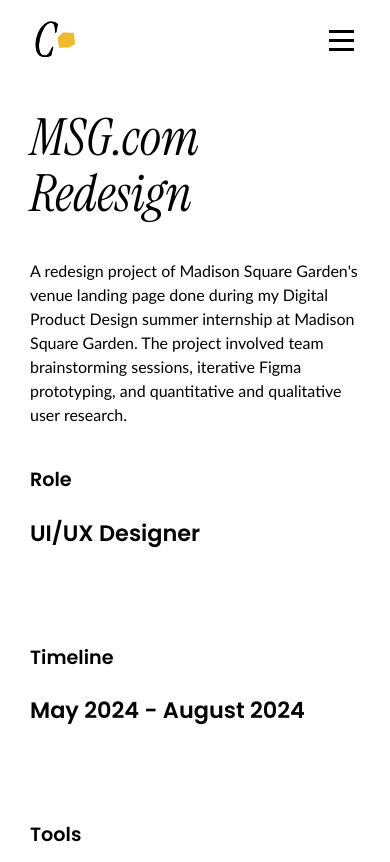
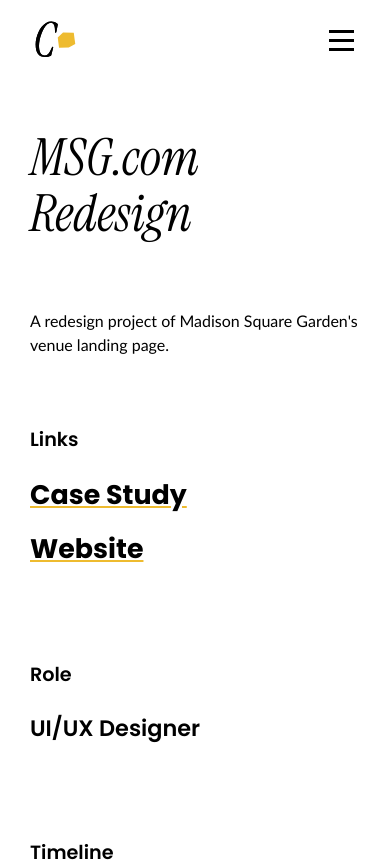
Before and after one commit to chrissye0/personal-website, a React (Vite) app: page /msg-redesign in a window 390 px wide. Shown: the top 862 px of the page. Built offline with nearby package versions, Linux system fonts and the light colour scheme.

Commit message:
more slight project page css fixes

```diff
--- a/src/pages/Projects/MsgRedesign.jsx
+++ b/src/pages/Projects/MsgRedesign.jsx
@@ -20,9 +20,15 @@
       <section className="project-page">
         <Sidebar nav={["Problem", "Goals", "Process", "Competitive Analysis", "Design Iterations", "A/B Testing", "Results"]} />
         <section className="project-content">
+          <header class="project-header">
             <h1>MSG.com Redesign</h1>
-          <p>A redesign project of Madison Square Garden's venue landing page done during my Digital Product Design summer internship at Madison Square Garden. The project involved team brainstorming sessions, iterative Figma prototyping, and quantitative and qualitative user research.</p>
+            <p>A redesign project of Madison Square Garden's venue landing page.</p>
             <header className="project-mini-headers">
+              <section className="links">
+                <h4>Links</h4>
+                <h3><a href="https://github.com/chrissye0/floss-boss" target="_blank" rel="noopener noreferrer">Case Study</a></h3>
+                <h3><a href="https://flossboss.framer.website/" target="_blank" rel="noopener noreferrer">Website</a></h3>
+              </section>
               <section className="role">
                 <h4>Role</h4>
                 <h3>UI/UX Designer</h3>
@@ -41,11 +47,10 @@
                 </section>
               </section>
             </header>
-          <br />
             <section className="project-page-image">
               <img src={msgComputerPrototype} alt="msg prototype image" />
             </section>
-          <br />
+          </header>
           <article className="msg-problem" id="Problem">
             <h2>Problem</h2>
             <h3>MSG.com users believe there's an imbalance of event and venue information and show little click interactivity on the homepage.</h3>
@@ -65,7 +70,6 @@
           </article>
           <article className="msg-process" id="Process">
             <h2>Process</h2>
-            <br />
             <img src={msgProcessImage} alt="process image" width={"100%"} height={"auto"} />
           </article>
           <article className="competitive-analysis" id="Competitive Analysis">
@@ -85,14 +89,11 @@
             <h2>A/B Testing</h2>
             <p>After some design feedback from my team, I settled on two mockup designs I was confident in. The differences between the two included the “Plan Your Visit” section and the event carousel at the top. In the first version, “Plan Your Visit” is at the bottom. The user can click through photos of the arena, and to the right, the user can read general venue information and navigate to their respective pages. The version on the right contains the icons and boxes from before and is instead higher up on the homepage. For the carousel, the bar at the bottom with the navigation arrows is different, with one being an extension of the arena background and the other having a dark blue background.</p>
             <p>At this point, I conducted an A/B test asking users to scroll through both prototypes individually, express their thoughts, note any differences between the two, and then see them both side-by-side. Results from the test showed people preferred “Plan Your Visit” being at the top, as they would have to scroll down past all the events in the other version. The icons also made the design more readable and accessible for users. There weren’t many strong opinions regarding the carousel, but some cited that the dark blue bar made the design less busy and more “modern.” I went forward with the 2nd mockup by replacing placeholders with imagery and event content and finally conducted another A/B test comparing this mockup and the current MSG.com website.</p>
-            <br />
             <section className="msg-prototypes-AB">
               <img src={msgPrototypeV5A} alt="prototype 5A" />
               <img src={msgPrototypeV5B} alt="prototype 5B" />
             </section>
-            <br />
             <p>The results from the 2nd A/B test showed that most tested users preferred my prototype to the official website. They liked the use of icons and imagery and how more events were displayed and organized. People could more easily find an event they liked directly from the homepage and icons pointed toward a more user-friendly and accessible design. Users also had a positive reception toward the social media integration at the bottom. Points of feedback included having more arena imagery and creating more visual unity with the event photo and description in the top carousel.</p>
-            <br />
             <section className="msg-prototypes-AB">
               <img src={msgPrototypeV6A} alt="prototype 6A" />
               <img src={msgPrototypeV6B} alt="prototype 6B" />
--- a/src/pages/Projects/Yearbook.jsx
+++ b/src/pages/Projects/Yearbook.jsx
@@ -70,12 +70,10 @@
                 </section>
               </section>
             </header>
-            <br />
             <section className="project-page-image">
               <img src={yearbookImage} alt="yearbook image" />
             </section>
           </header>
-          <br />
           <article className="yearbook-intro" id="Background">
             <h2>Background</h2>
             <p>This project began in the Fall Semester of my freshman year, and I have led it ever since. I was heavily involved in the student organization Computer Science House and I soon learned of a yearbook project that died down as a result of COVID. This club meant a lot to me throughout my college experience, and with my prior design experience, I thought this project was a perfect way to give back to the community that gave so much to me.
@@ -89,15 +87,11 @@
           <article className="yearbook-research" id="Research">
             <h2>Research</h2>
             <p>Before beginning the design process, we conducted research on previous CSH yearbooks and feedback from members. In 2022-2023, we referenced projects pre-COVID, yet in the projects after, we could directly utilize the feedback we received from the year before. Additionally, we reviewed select RIT yearbooks from the RIT Archive, which contained student-produced yearbooks from 1912 to 1983. We drew inspiration for club branding, imagery, different layouts, design consistency, and more.</p>
-            <br />
-            <section className="old-rit-yearbooks">
+            <section className="old-yearbooks">
               <img src={oldRITYearbook1} alt="old RIT yearbook image" />
               <img src={oldRITYearbook2} alt="old RIT yearbook image" />
               <img src={oldRITYearbook3} alt="old RIT yearbook image" />
               <img src={oldRITYearbook4} alt="old RIT yearbook image" />
-            </section>
-            <br />
-            <section className="old-csh-yearbooks">
               <img src={oldCSHYearbook1} alt="old CSH yearbook image" />
               <img src={oldCSHYearbook2} alt="old CSH yearbook image" />
               <img src={oldCSHYearbook3} alt="old CSH yearbook image" />
@@ -108,7 +102,6 @@
             <h2>Ideation, Design, & Feedback</h2>
             <p>As the director, I held weekly meetings and check-ins to track progress, feedback, and our timeline. We stored information in a Trello board and a series of Google Sheets and recorded notes through Notion. I assigned people roles and responsibilities for sections and provided adequate design guidelines and templates to ensure team members felt well-prepared. A key point I wanted to address was that anyone, regardless of their experience with design, could contribute, so we used Canva as it was both free and easy to learn.</p>
             <p>I designed the general page template as well as the cover, and I was also responsible for managing logistics and ensuring we had the correct information for each member. We iterated through different page designs and layouts based on feedback both from the team and the rest of CSH, which also led to yearly design themes and sections specific to the year. Depending on the yearbook's theme, we used several additional design tools. We created vector-based designs with Adobe Illustrator and Figma in 2023-2024 and 3D vaporwave designs with Blender in 2024-2025. I oversaw the process and gave members feedback on pages to maintain visual coherence and consistency. I used Adobe Photoshop for photo editing as well.</p>
-            <br />
             <section className="yearbook-process-images">
               <img src={yearbookProcess1} alt="yearbook process image" />
               <img src={yearbookProcess2} alt="yearbook process image" />
@@ -123,7 +116,6 @@
           <article className="yearbook-results" id="Results">
             <h2>Results</h2>
             <p>With the 2022-2023, 2023-2024, and 2024-2025 yearbooks, we produced and sold 150+ yearbooks to CSH members and alumni. The yearbooks were met with positive reception and now serve as a memorable keepsake for CSH members to look back on their time in the community.</p>
-            <br />
             <section className="yearbook-results-images">
               <img src={yearbookResults1} alt="yearbook results image" />
               <img src={yearbookResults2} alt="yearbook results image" />
--- a/src/styles/Project.css
+++ b/src/styles/Project.css
@@ -7,6 +7,7 @@
 .project-content {
   padding: 0 60px;
   margin: 80px 0px 60px 200px;
+  gap: 30px;
   display: flex;
   flex-direction: column;
 }
@@ -34,6 +35,7 @@
   display: flex;
   flex-direction: row;
   flex-wrap: wrap;
+  gap: 20px;
 }
 
 .project-mini-headers section {
@@ -46,8 +48,7 @@
 }
 
 .msg-prototypes,
-.old-rit-yearbooks,
-.old-csh-yearbooks,
+.old-yearbooks,
 .yearbook-process-images,
 .yearbook-results-images {
   display: grid;
@@ -69,8 +70,7 @@
 
 .msg-prototypes img,
 .msg-prototypes-AB img,
-.old-rit-yearbooks img,
-.old-csh-yearbooks img,
+.old-yearbooks img,
 .yearbook-process-images img,
 .yearbook-results-images img,
 .flossboss-video video,
@@ -100,7 +100,7 @@
 .project-header {
   display: flex;
   flex-direction: column;
-  gap: 10px;
+  gap: 30px;
 }
 
 .project-page-image img {
@@ -124,6 +124,20 @@
   height: 100%;
 }
 
+/* 1024px and below */
+@media only screen and (max-width: 1024px) {
+  .project-content {
+    padding: 0 30px;
+    margin: 80px 0px 60px 150px;
+    display: flex;
+    flex-direction: column;
+  }
+
+  .sidebar {
+    width: 150px;
+  }
+}
+
 /* 768px and below*/
 @media only screen and (max-width: 768px) {
   .sidebar {
@@ -131,8 +145,8 @@
   }
 
   .project-content {
-    padding: 30px;
-    margin: 60px 0px;
+    padding: 0px 30px;
+    margin: 80px 0px 0px 0px;
     display: flex;
     flex-direction: column;
   }
@@ -148,7 +162,6 @@
     display: flex;
     flex-direction: row;
     flex-wrap: wrap;
-    gap: 50px;
   }
 
   .msg-prototypes,
@@ -172,46 +185,20 @@
   }
 }
 
-/* 1024px and below */
-@media only screen and (max-width: 1024px) {
-  .project-content {
-    padding: 0 30px;
-    margin: 80px 0px 60px 150px;
-    display: flex;
-    flex-direction: column;
-  }
-
-  .sidebar {
-    width: 150px;
-    display: flex;
-    flex-direction: column;
-    height: 80%;
-    position: fixed;
-    overflow-x: hidden;
-    margin-top: 80px;
-  }
-
-  .sidebar a {
-    font-family: "Poppins SemiBold", sans-serif;
-    font-size: 1em;
-    text-decoration-line: underline;
-    text-decoration-color: #EEBB2F;
-    color: black;
-    margin: 10px 0px;
-  }
-}
-
 /* 600px and below*/
 @media only screen and (max-width: 600px) {
   .sidebar {
     display: none;
   }
+
   .project-content {
-    padding: 60px 0px 0px 0px;
-    margin:0px;
+    padding: 0px;
+    margin: 80px 0px 0px 0px;
+    gap: 20px;
     display: flex;
     flex-direction: column;
   }
+
   .project-mini-headers,
   .msg-results-sections {
     display: flex;
```
Also changed, not shown: src/pages/Projects/FlossBoss.jsx (+2 -16 lines). Lines whose indentation alone changed are shown as unchanged.
